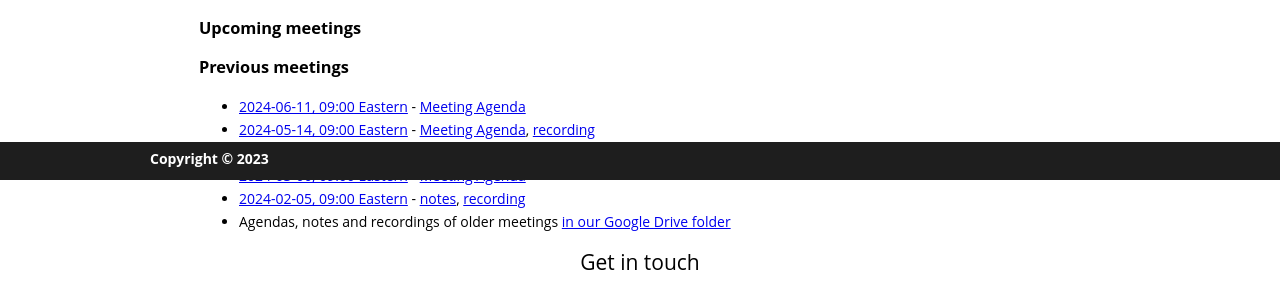
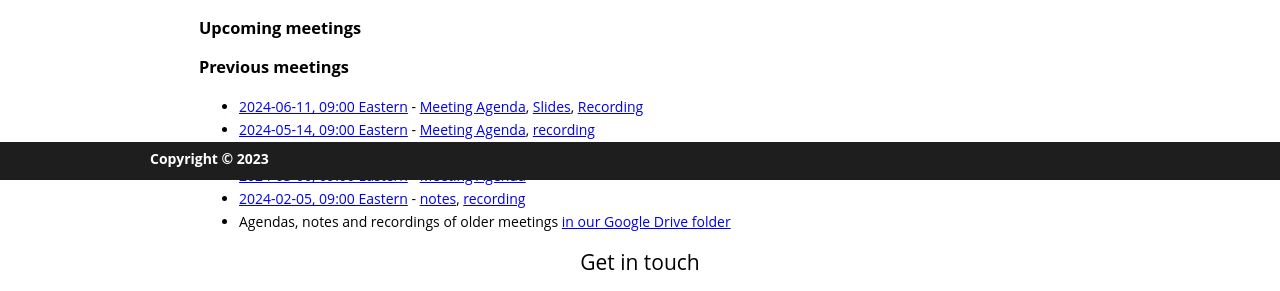
Before and after one commit to gdcc/ui.gdcc.io, a Jekyll site: the page built from index.md, in a window 1280 px wide. Shown: the part 720-1011 px from the top of the page. Built offline with Jekyll 4.4.1, drawn with Linux system fonts in a browser that asks for light colours; our own code applies the rules of GitHub Pages for plain Markdown files.

Commit message:
Update index.md
Add slides and recording to 6/11 meeting

```diff
--- a/index.md
+++ b/index.md
@@ -25,7 +25,7 @@ The Zoom link is <https://harvard.zoom.us/j/96481949177?pwd=bWZiVlNvamZJWEFyQTl2
 
 
 ### Previous meetings
-- [2024-06-11, 09:00 Eastern](https://time.is/compare/0900_11_Jun_2024_in_Boston) - [Meeting Agenda](https://docs.google.com/document/d/1o3Yc4yghtLWAEqJAtPaYEyCFOF8v2ZF8s8nBEiytbnY/edit?usp=sharing)
+- [2024-06-11, 09:00 Eastern](https://time.is/compare/0900_11_Jun_2024_in_Boston) - [Meeting Agenda](https://docs.google.com/document/d/1o3Yc4yghtLWAEqJAtPaYEyCFOF8v2ZF8s8nBEiytbnY/edit?usp=sharing), [Slides](https://drive.google.com/file/d/11YkSTRiVEktYstT5SDPS3C62CV1diPti/view?usp=sharing), [Recording](https://harvard.zoom.us/rec/share/sQE8dgETT4XugWFBg-SbAoFJr7EUOSuQujJeSFUEFmArstryAd1LwOz3izAsW2eL.vCO05dfLovPIPzmN)
 - [2024-05-14, 09:00 Eastern](https://time.is/compare/0900_14_May_2024_in_Boston) - [Meeting Agenda](https://docs.google.com/document/d/1uyP684naukSucYSmnyOg8Mq54gF3VTV_ldeKxHVoZ1c/edit?usp=sharing), [recording](https://harvard.zoom.us/rec/share/fTibSBVdlO7RyYWaGF9OLeYcjl3yn6TTomoG_tF0CTJWOx8VRTw7vo4rJZaWw6Ee.-I86QN__p4rqG2p2)
 - [2024-04-15, 09:00 Eastern](https://time.is/compare/0900_15_Apr_2024_in_Boston) - [Meeting Agenda](https://docs.google.com/document/d/1mt2lmjiqWCHIdhfnJ4bDGVLSO4r8CUV-DqRA8StIfAE/edit?usp=sharing), [recording](https://harvard.zoom.us/rec/share/ADr5f33FfcAFTMwQkxw3gy1Jxc9hr9VWYDr6vu6l-XQHG0C1ebaFah5h65js8FuR.Vnn-nM_7me_5a8Sy), [slides](https://drive.google.com/file/d/1sKpfvkAh73HzQT6CObmZJ93H6hvAgi_2/view?usp=drive_link)
 - [2024-03-06, 09:00 Eastern](https://time.is/compare/0900_03_Mar_2024_in_Boston) -  [Meeting Agenda](https://docs.google.com/document/d/1eVUIliCmcUw4S6ihILE8AKRdyEZSi75bVCKtLav0ZKE/edit?usp=sharing)
```
